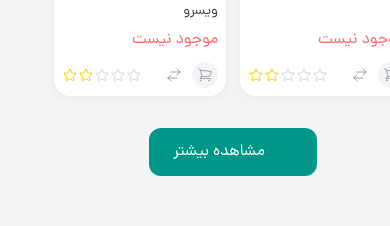
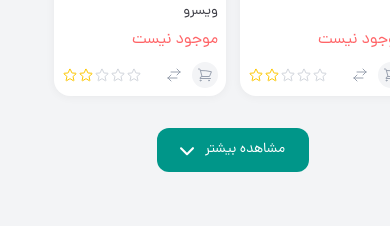
Before and after one commit to Devby-Ali/next-coffee, a Next.js app: page /products in a window 390 px wide. Shown: the part 1564-1790 px from the top of the page. Built offline with nearby package versions, Linux system fonts and the light colour scheme; data requests are answered from the project's data file.

Commit message:
Add styles LoadMore Component

```diff
--- a/src/components/ui/LoadMore.tsx
+++ b/src/components/ui/LoadMore.tsx
@@ -16,18 +16,13 @@ const LoadMore: React.FC<LoadMoreProps> = ({ currentPage, totalPages, onLoadMore
       <button
         onClick={onLoadMore}
         disabled={isLoading}
-        className="flex items-center gap-2 px-6 py-3 bg-teal-600 hover:bg-teal-700 dark:bg-emerald-500 dark:hover:bg-emerald-600 text-white rounded-xl transition-colors disabled:opacity-50 disabled:cursor-not-allowed"
+        className="flex items-center gap-x-1 pr-6 pl-4 py-2 bg-teal-600 hover:bg-teal-700 dark:bg-emerald-700 dark:hover:bg-emerald-600 text-white rounded-xl transition-colors disabled:opacity-50 cursor-pointer disabled:cursor-not-allowed"
       >
+        <span className='text-sm md:text-base'>مشاهده بیشتر</span>
         {isLoading ? (
-          <>
-            <div className="w-5 h-5 border-2 border-white border-t-transparent rounded-full animate-spin" />
-            <span>در حال بارگذاری...</span>
-          </>
+          <div className="w-5 h-5 border-2 border-white border-t-transparent rounded-full animate-spin" />
         ) : (
-          <>
-            <Icon name="plus" className="w-5 h-5" />
-            <span>مشاهده بیشتر</span>
-          </>
+          <Icon name="chevron-down-mini" className="w-7 md:w-8 h-7 md:h-8" />
         )}
       </button>
     </div>
```
